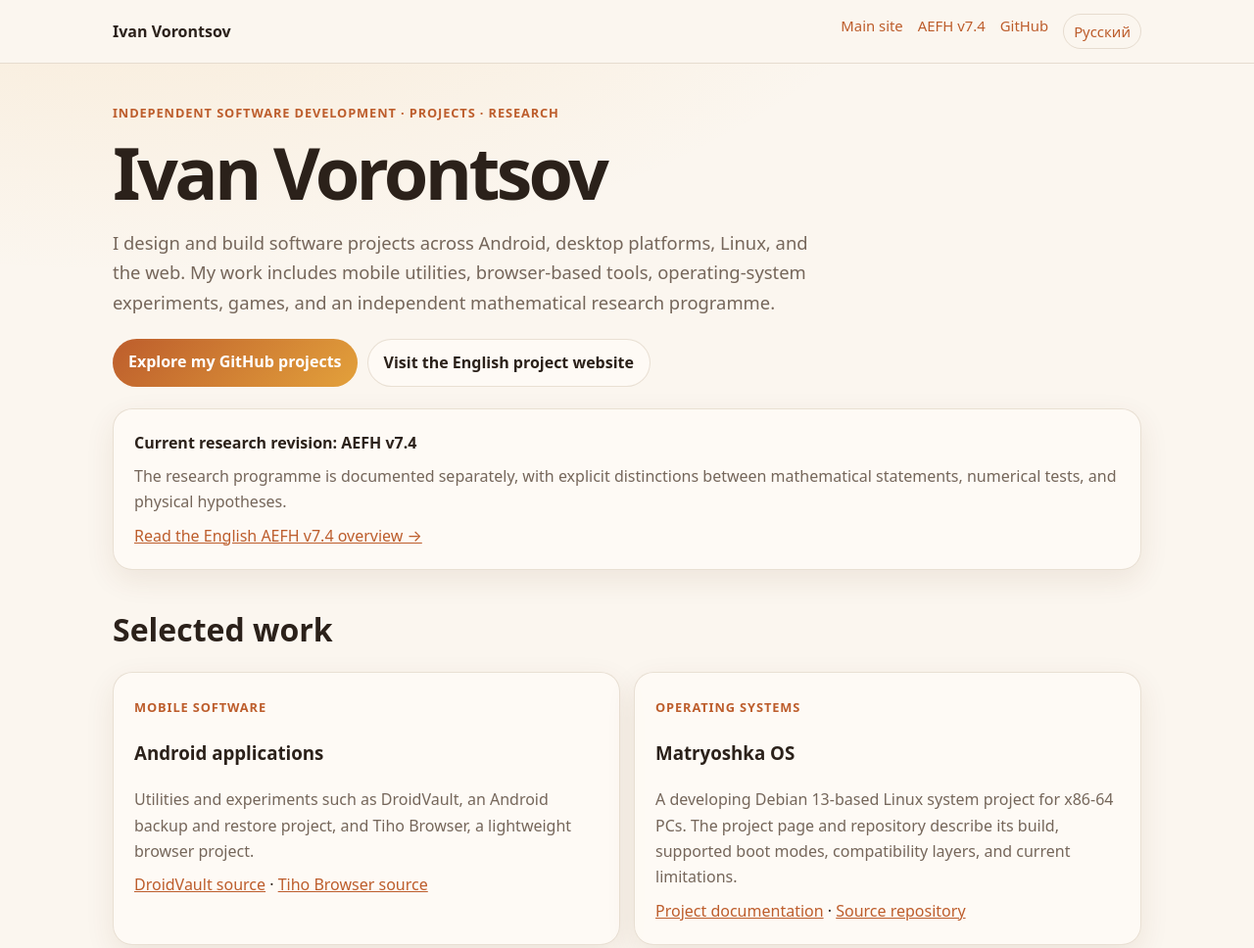
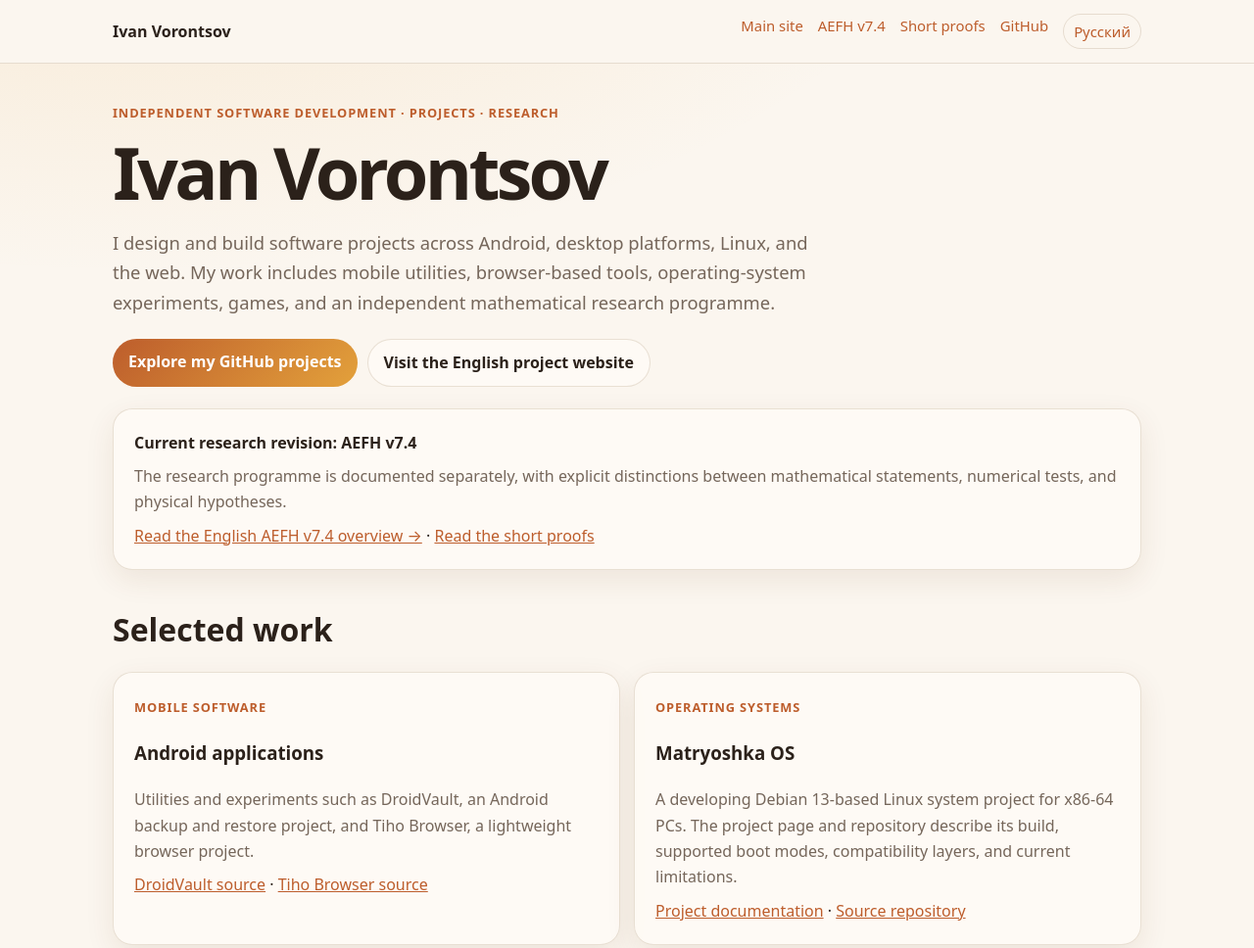
Before and after one commit to ivanivorontsov-sudo/vizitka, a plain HTML site: page en/index.html in a window 1280 px wide. Shown: the top 968 px of the page at 98% size. Drawn offline with Linux system fonts and the light colour scheme.

Commit message:
Add English short proofs to portfolio navigation

```diff
--- a/en/index.html
+++ b/en/index.html
@@ -1,7 +1,7 @@
 <!doctype html><html lang="en"><head>
 <meta charset="utf-8"><meta name="viewport" content="width=device-width,initial-scale=1"><meta name="color-scheme" content="light dark">
 <title>Ivan Vorontsov | Independent Software Developer & Project Portfolio</title>
-<meta name="description" content="Portfolio of Ivan Vorontsov: Android apps, Linux and desktop software, browser tools, games, open-source projects, and AEFH research.">
+<meta name="description" content="Portfolio of Ivan Vorontsov: Android apps, Linux and desktop software, browser tools, games, open-source projects, AEFH research, and short mathematical proofs.">
 <meta name="author" content="Ivan Vorontsov"><meta name="robots" content="index,follow,max-snippet:-1,max-image-preview:large">
 <link rel="canonical" href="https://ivanivorontsov-sudo.github.io/vizitka/en/"><link rel="alternate" hreflang="ru" href="https://ivanivorontsov-sudo.github.io/vizitka/"><link rel="alternate" hreflang="en" href="https://ivanivorontsov-sudo.github.io/vizitka/en/"><link rel="alternate" hreflang="x-default" href="https://ivanivorontsov-sudo.github.io/vizitka/">
 <meta name="theme-color" content="#fbf6ef"><meta property="og:type" content="profile"><meta property="og:locale" content="en_US"><meta property="og:site_name" content="Ivan Vorontsov | Portfolio">
@@ -14,11 +14,11 @@
 main{padding:40px 0}.eyebrow,.tag{font-size:.8rem;text-transform:uppercase;letter-spacing:.07em;color:var(--acc);font-weight:750}h1{font-size:clamp(2.4rem,7vw,4.6rem);line-height:1.04;letter-spacing:-.05em;margin:12px 0;max-width:14ch}h2{font-size:clamp(1.5rem,4vw,2rem);line-height:1.2;margin:0 0 12px}.lead{max-width:68ch;color:var(--mut);font-size:1.15rem}.grid{display:grid;grid-template-columns:repeat(2,minmax(0,1fr));gap:14px;margin:24px 0}.card,.callout{padding:21px;border:1px solid var(--bd);border-radius:20px;background:var(--card);box-shadow:var(--shadow)}.card p,.callout p{color:var(--mut);margin:8px 0}.actions{display:flex;gap:10px;flex-wrap:wrap;margin:22px 0}.btn{display:inline-block;padding:10px 16px;border-radius:99px;background:linear-gradient(135deg,var(--acc),var(--acc2));color:white;text-decoration:none;font-weight:700}.btn.secondary{background:var(--card);color:var(--fg);border:1px solid var(--bd)}section{margin:42px 0}footer{border-top:1px solid var(--bd);padding:24px 0 38px;color:var(--mut)}footer nav{display:flex;gap:16px;flex-wrap:wrap}
 @media(max-width:640px){.nav{display:block;padding:12px 0}.links{margin-top:10px}.grid{grid-template-columns:1fr}.wrap{width:calc(100% - 24px)}main{padding-top:28px}}@media(prefers-reduced-motion:reduce){*{animation:none!important;transition:none!important}}
 </style></head><body>
-<header><div class="wrap nav"><a class="brand" href="https://ivanivorontsov-sudo.github.io/vizitka/en/">Ivan Vorontsov</a><nav class="links" aria-label="Main navigation"><a href="https://ivanivorontsov-sudo.github.io/en/">Main site</a><a href="https://ivanivorontsov-sudo.github.io/en/research/aefh-v7-4/">AEFH v7.4</a><a href="https://github.com/ivanivorontsov-sudo">GitHub</a><a class="lang" href="https://ivanivorontsov-sudo.github.io/vizitka/">Русский</a></nav></div></header>
+<header><div class="wrap nav"><a class="brand" href="https://ivanivorontsov-sudo.github.io/vizitka/en/">Ivan Vorontsov</a><nav class="links" aria-label="Main navigation"><a href="https://ivanivorontsov-sudo.github.io/en/">Main site</a><a href="https://ivanivorontsov-sudo.github.io/en/research/aefh-v7-4/">AEFH v7.4</a><a href="https://ivanivorontsov-sudo.github.io/en/proofs/">Short proofs</a><a href="https://github.com/ivanivorontsov-sudo">GitHub</a><a class="lang" href="https://ivanivorontsov-sudo.github.io/vizitka/">Русский</a></nav></div></header>
 <main class="wrap"><div class="eyebrow">Independent software development · projects · research</div><h1>Ivan Vorontsov</h1>
 <p class="lead">I design and build software projects across Android, desktop platforms, Linux, and the web. My work includes mobile utilities, browser-based tools, operating-system experiments, games, and an independent mathematical research programme.</p>
 <div class="actions"><a class="btn" href="https://github.com/ivanivorontsov-sudo">Explore my GitHub projects</a><a class="btn secondary" href="https://ivanivorontsov-sudo.github.io/en/">Visit the English project website</a></div>
-<div class="callout"><strong>Current research revision: AEFH v7.4</strong><p>The research programme is documented separately, with explicit distinctions between mathematical statements, numerical tests, and physical hypotheses.</p><a href="https://ivanivorontsov-sudo.github.io/en/research/aefh-v7-4/">Read the English AEFH v7.4 overview →</a></div>
+<div class="callout"><strong>Current research revision: AEFH v7.4</strong><p>The research programme is documented separately, with explicit distinctions between mathematical statements, numerical tests, and physical hypotheses.</p><a href="https://ivanivorontsov-sudo.github.io/en/research/aefh-v7-4/">Read the English AEFH v7.4 overview →</a> <span>·</span> <a href="https://ivanivorontsov-sudo.github.io/en/proofs/">Read the short proofs</a></div>
 <section><h2>Selected work</h2><div class="grid">
 <article class="card"><span class="tag">Mobile software</span><h3>Android applications</h3><p>Utilities and experiments such as DroidVault, an Android backup and restore project, and Tiho Browser, a lightweight browser project.</p><a href="https://github.com/ivanivorontsov-sudo/DroidVault">DroidVault source</a> · <a href="https://github.com/ivanivorontsov-sudo/tiho-browser">Tiho Browser source</a></article>
 <article class="card"><span class="tag">Operating systems</span><h3>Matryoshka OS</h3><p>A developing Debian 13-based Linux system project for x86-64 PCs. The project page and repository describe its build, supported boot modes, compatibility layers, and current limitations.</p><a href="https://ivanivorontsov-sudo.github.io/projects/matryoshka-os/">Project documentation</a> · <a href="https://github.com/ivanivorontsov-sudo/matryoshka-os">Source repository</a></article>
```
